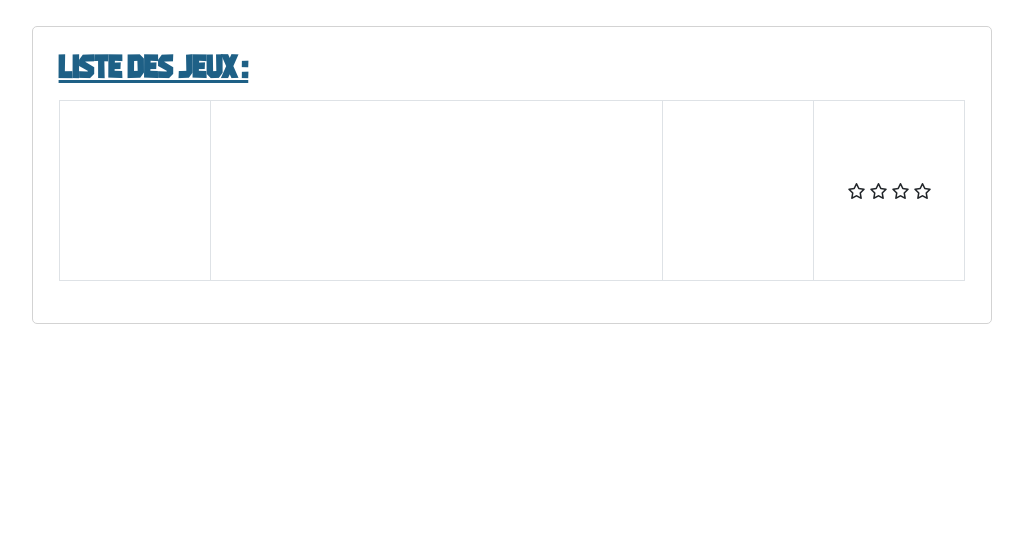
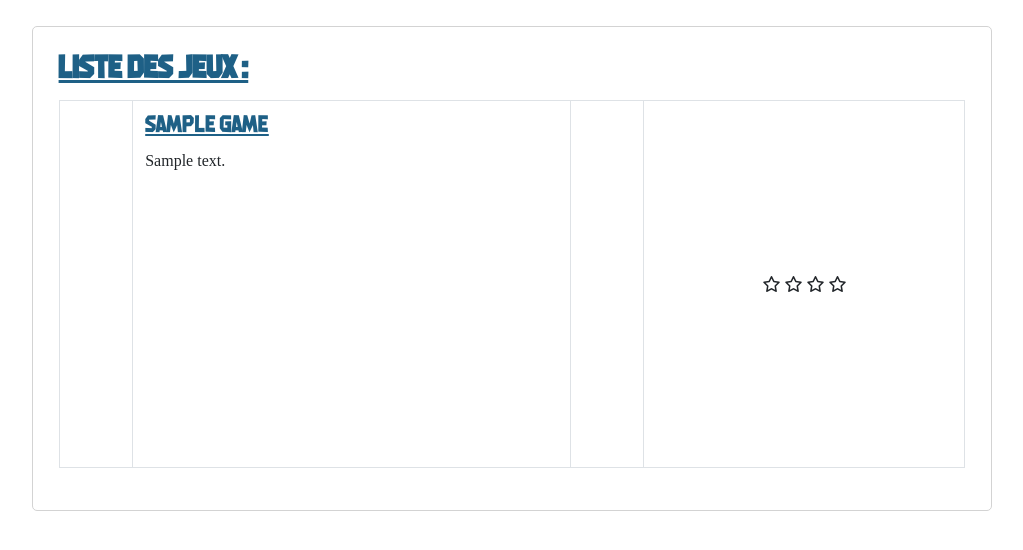
Before and after one commit to max-ans/MyGamOteck, a Symfony app: template templates/main/index.html.twig in a window 1280 px wide. Shown: the part 127-677 px from the top of the page, without its empty margins (128-1151 px from the left). Run offline with Twig, Linux system fonts and the light colour scheme; the template is opened without the code that fills it: most values are stand-ins (such as "Sample title", 1, 10 or a date in 2020); lists and menus that the app fills with data are empty; some libraries are stand-ins or nearby versions.

Commit message:
Entité Game + affichage en home

```diff
--- a/composer.json
+++ b/composer.json
@@ -5,6 +5,8 @@
         "php": "^7.2.5",
         "ext-ctype": "*",
         "ext-iconv": "*",
+        "doctrine/doctrine-fixtures-bundle": "^3.3",
+        "fzaninotto/faker": "^1.9",
         "sensio/framework-extra-bundle": "^5.5",
         "symfony/asset": "5.1.*",
         "symfony/console": "5.1.*",
@@ -13,7 +15,9 @@
         "symfony/framework-bundle": "5.1.*",
         "symfony/maker-bundle": "^1.19",
         "symfony/orm-pack": "^1.0",
+        "symfony/profiler-pack": "^1.0",
         "symfony/twig-pack": "^1.0",
+        "symfony/var-dumper": "5.1.*",
         "symfony/yaml": "5.1.*"
     },
     "require-dev": {
--- a/config/bundles.php
+++ b/config/bundles.php
@@ -8,4 +8,6 @@ return [
     Twig\Extra\TwigExtraBundle\TwigExtraBundle::class => ['all' => true],
     Sensio\Bundle\FrameworkExtraBundle\SensioFrameworkExtraBundle::class => ['all' => true],
     Symfony\Bundle\MakerBundle\MakerBundle::class => ['dev' => true],
+    Doctrine\Bundle\FixturesBundle\DoctrineFixturesBundle::class => ['dev' => true, 'test' => true],
+    Symfony\Bundle\WebProfilerBundle\WebProfilerBundle::class => ['dev' => true, 'test' => true],
 ];
--- a/public/js/request.js
+++ b/public/js/request.js
@@ -0,0 +1,45 @@
+let request = {
+    elements: {},
+
+    loadGames: function () {
+        // Tableau de configuration de notre requête AJAX
+        let myInit = {
+            method: 'GET',
+            mode: 'cors',
+            cache: 'no-cache'
+        };
+
+        fetch(' https://api.rawg.io/api/games', myInit)
+            .then(function (response) {
+                return response.json();
+            }).then(function (data) {
+                console.log(data.results);
+                request.show(data.results);
+            })
+
+
+    },
+    show: function (data = []) {
+
+        for (let i = 0; i < data.length; i++) {
+            console.log(data[i]);
+            let game = document.querySelector('#game-template');
+
+            let newGame = game.content.cloneNode(true);
+
+            newGame.querySelector('.picture').setAttribute('src', data[i].background_image);
+
+            newGame.querySelector('.game-title').textContent = data[i].slug;
+
+            let parent = document.querySelector('.games-list');
+
+            console.log(newGame);
+
+            parent.appendChild(newGame);
+        }
+    }
+
+
+
+
+}
--- a/templates/base.html.twig
+++ b/templates/base.html.twig
@@ -40,6 +40,7 @@
 
             <div class="sidebar-menu">
                 <ul class="sidebar-list">
+                    <li class="sidebar-items"><a class="items-link" href="">AJouter un jeu</a></li>
                     <li class="sidebar-items"><a class="items-link" href="">Pourquoi GamO'teck</a></li>
                     <li class="sidebar-items"><a class="items-link" href="">Qui somme nous ?</a></li>
                     <li class="sidebar-items"><a class="items-link" href="">Nous contacter</a></li>
@@ -48,45 +49,6 @@
         </div>
 
     </div>
-    <main class="content">
-        <div class="content-title">
-            <h2 class="games-list-title">Liste des jeux :</h2>
-        </div>
-        <div class="games-list">
-            <table class="table table-bordered mt-3">
-                <tbody class="mb-2">
-                    <tr>
-                        <th class="col-2 text-center">
-                            <img src="" alt="" class="picture">
-                        </th>
-                        <th class="col-6">
-                            <h3 class="game-title">
-
-                            </h3>
-                            <p class="description mt-3">
-
-                            </p>
-                        </th>
-                        <th class="col-2 text-center support">
-                            <ul class="device">
-                                <li class="game-device"></li>
-                                <li class="game-device"></li>
-                                <li class="game-device"></li>
-                            </ul>
-                        </th>
-                        <th class="col-2 text-center rate">
-                            <i class="far fa-star"></i>
-                            <i class="far fa-star"></i>
-                            <i class="far fa-star"></i>
-                            <i class="far fa-star"></i>
-                        </th>
-                    </tr>
-                </tbody>
-
-            </table>
-
-        </div>
-
         <template>
             <div class="games-list">
                 <table class="table table-bordered mt-3">
--- a/templates/main/index.html.twig
+++ b/templates/main/index.html.twig
@@ -3,5 +3,47 @@
 {% block title %}Hello MainController!{% endblock %}
 
 {% block body %}
+<main class="content">
+    <div class="content-title">
+        <h2 class="games-list-title">Liste des jeux :</h2>
+    </div>
+    <div class="games-list">
+        <table class="table table-bordered mt-3">
+            <tbody class="mb-2">
 
+                {% for game in games %}
+
+                <tr>
+                    <th class=" text-center">
+                        <img src="https://via.placeholder.com/100x150  " alt="" class="picture">
+                    </th>
+                    <th class="">
+                        <h3 class="game-title">
+                            {{ game.title }}
+                        </h3>
+                        <p class="description mt-3">
+                            {{ game.description }}
+                        </p>
+                    </th>
+                    <th class=" text-center support">
+                        <ul class="device">
+                            <li class="game-device"></li>
+                            <li class="game-device"></li>
+                            <li class="game-device"></li>
+                        </ul>
+                    </th>
+                    <th class="text-center rate">
+                        <i class="far fa-star"></i>
+                        <i class="far fa-star"></i>
+                        <i class="far fa-star"></i>
+                        <i class="far fa-star"></i>
+                    </th>
+                </tr>
+                {% endfor %}
+
+            </tbody>
+
+        </table>
+
+    </div>
 {% endblock %}
```
Also changed, not shown: config/routes/dev/web_profiler.yaml (added, +7 -0 lines), src/Controller/MainController.php (+14 -1 lines), src/DataFixtures/AppFixtures.php (added, +34 -0 lines), 5 other files.
